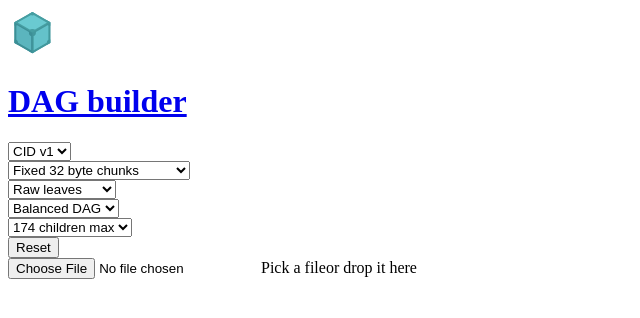
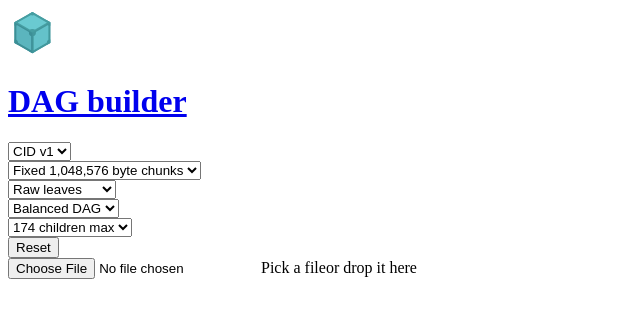
Before and after one commit to ipfs-shipyard/ipfs-dag-builder-vis, a React (Vite) app: page / in a window 1280 px wide. Shown: the top 318 px of the page, without its empty margins (0-640 px from the left). Built offline with nearby package versions, Linux system fonts and the light colour scheme; what @ipfs-shipyard/ignite-metrics, cytoscape-dagre would draw is missing.

Commit message:
fix: add missing default option

```diff
--- a/src/Controls.js
+++ b/src/Controls.js
@@ -40,6 +40,7 @@ export default function Controls ({
           <option value='size-1024'>Fixed 1,024 byte chunks</option>
           <option value='size-16384'>Fixed 16,384 byte chunks</option>
           <option value='size-262144'>Fixed 262,144 byte chunks</option>
+          <option value='size-1048576'>Fixed 1,048,576 byte chunks</option>
           <option value='rabin'>Rabin</option>
         </select>
       </div>
```
